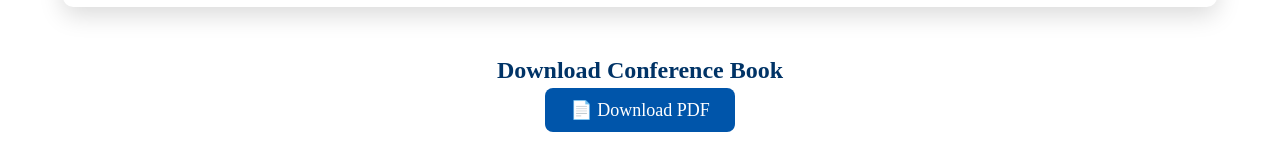
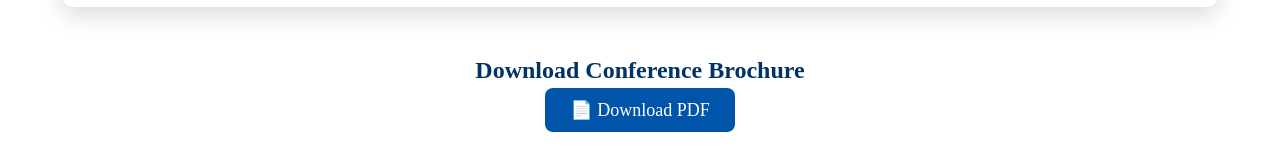
Before and after one commit to natcon2026/natcon-progam_schedule, a plain HTML site: page index.html in a window 1280 px wide. Shown: the part 2160-2307 px from the top of the page. Drawn offline with Linux system fonts and the light colour scheme.

Commit message:
Update index.html

```diff
--- a/index.html
+++ b/index.html
@@ -74,7 +74,7 @@
 </div>
 <!-- PDF DOWNLOAD SECTION -->
 <div class="pdf-download">
-    <h2>Download Conference Book</h2>
+    <h2>Download Conference Brochure</h2>
     <a href="1 (1).pdf" download class="download-btn">📄 Download PDF</a>
 </div>
 </body>
```
